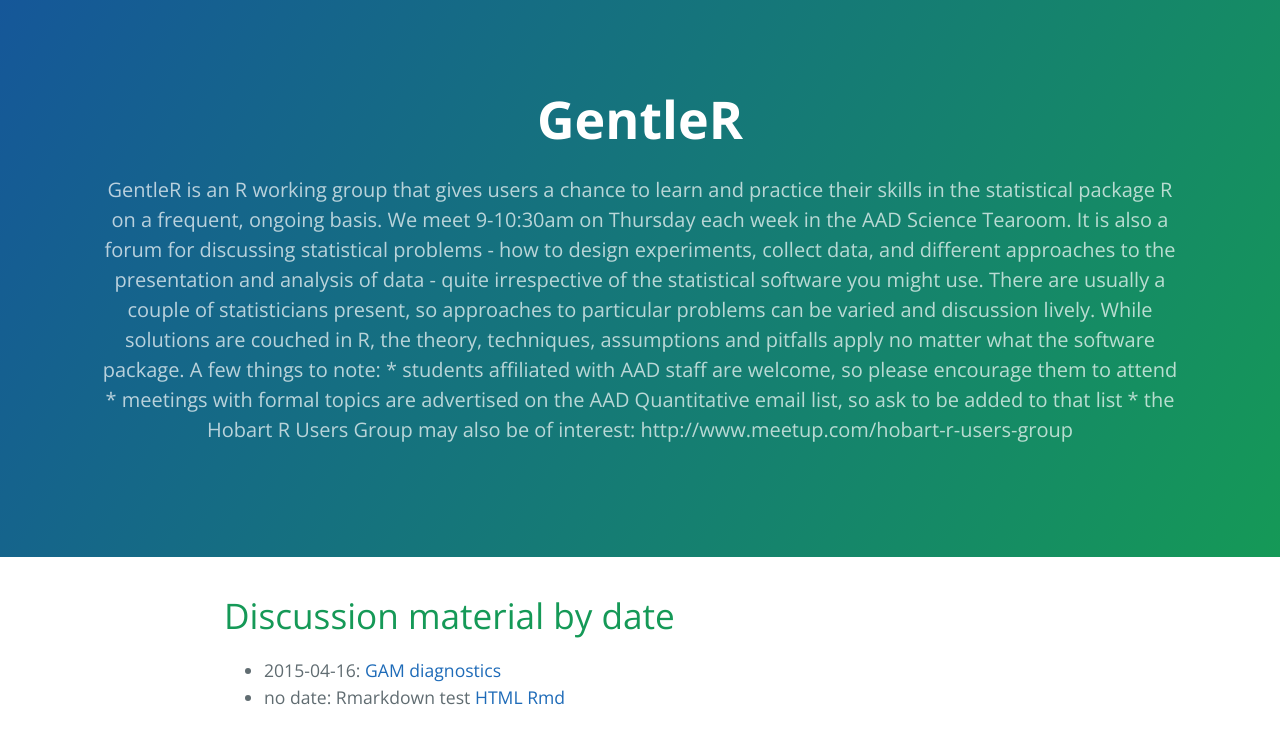
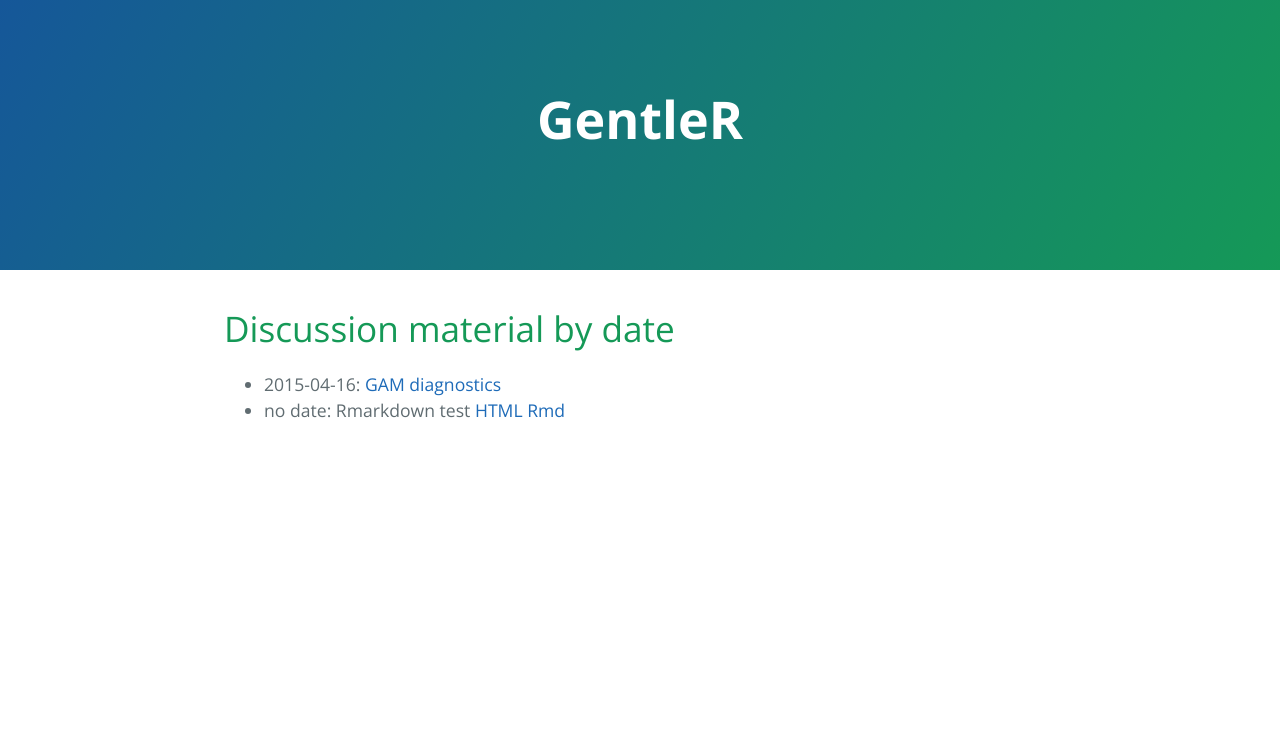
Before and after one commit to AustralianAntarcticDataCentre/GentleR, a Jekyll site: the page built from index.md, in a window 1280 px wide. Shown: the top 744 px of the page. Built offline with Jekyll 4.4.1, drawn with Linux system fonts in a browser that asks for light colours; Markdown is read by kramdown in place of the engine named in the settings.

Commit message:
Delete 'About' text

```diff
--- a/_layouts/default.html
+++ b/_layouts/default.html
@@ -12,14 +12,7 @@
   <body>
     <section class="page-header">
       <h1 class="project-name">GentleR</h1>
-      <h2 class="project-tagline">GentleR is an R working group that gives users a chance to learn and practice their skills in the statistical package R on a frequent, ongoing basis. We meet 9-10:30am on Thursday each week in the AAD Science Tearoom. It is also a forum for discussing statistical problems - how to design experiments, collect data, and different approaches to the presentation and analysis of data - quite irrespective of the statistical software you might use. There are usually a couple of statisticians present, so approaches to particular problems can be varied and discussion lively. While solutions are couched in R, the theory, techniques, assumptions and pitfalls apply no matter what the software package.
-
-A few things to note:
-* students affiliated with AAD staff are welcome, so please encourage them to attend
-* meetings with formal topics are advertised on the AAD Quantitative email list, so ask to be added to that list
-* the Hobart R Users Group may also be of interest: http://www.meetup.com/hobart-r-users-group
-
-</h2>
+      <h2 class="project-tagline"></h2>
     </section>
 
     <section class="main-content">
```
